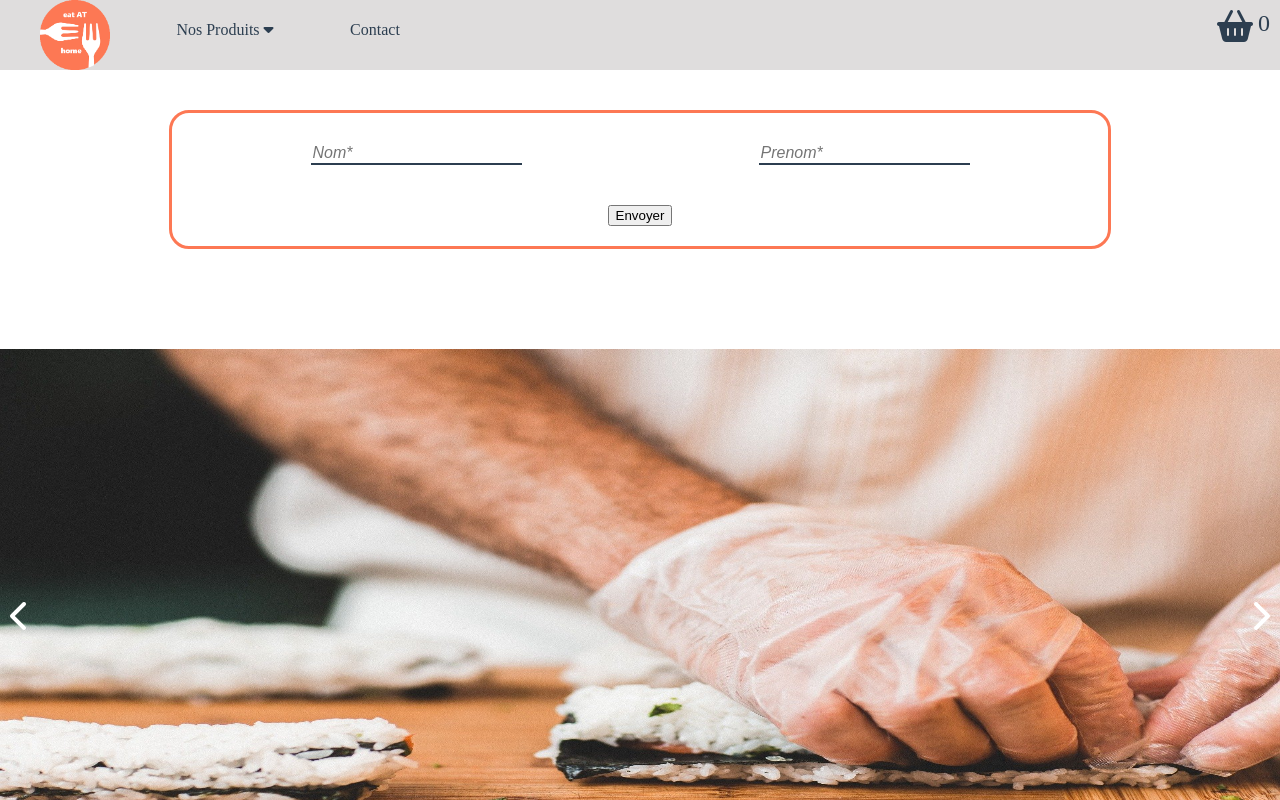
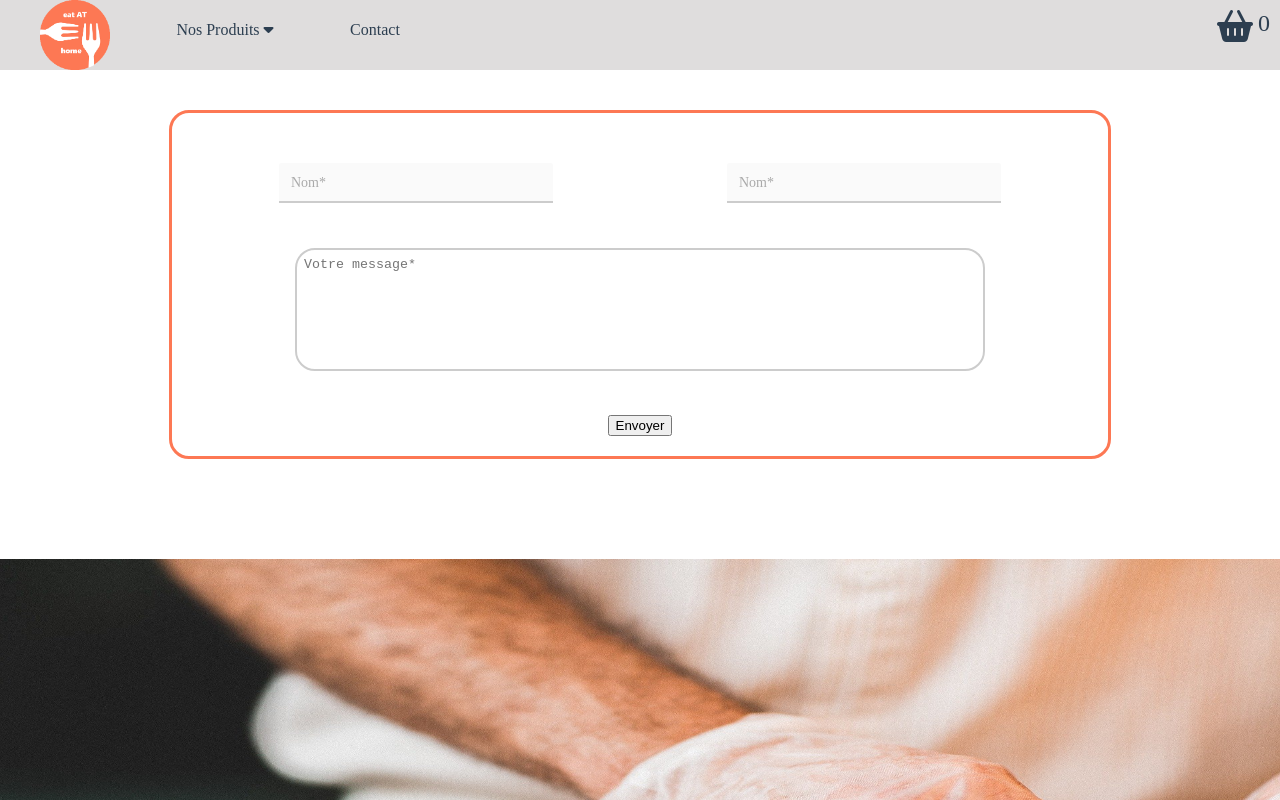
Before and after one commit to Tinquen59/eatAtHome, a Vue app: page /#/contact in a window 1280 px wide. Shown: the top 800 px of the page. Built offline with nearby package versions, Linux system fonts and the light colour scheme.

Commit message:
ajout du style pour les inputs et du textarea

```diff
--- a/src/views/Contact.vue
+++ b/src/views/Contact.vue
@@ -1,7 +1,7 @@
 <template>
   <div class="container">
     <form class="form">
-      <div class="form__field">
+      <!-- <div class="form__field">
         <input class="form__field--input"
           type="text"
           placeholder="Nom*"
@@ -12,6 +12,20 @@
           placeholder="Prenom*"
           v-model="prenom"
         />
+      </div> -->
+      <div class="form__field">
+        <label class="custom__field">
+          <input type="text" required/>
+          <span class="placeholder">Nom*</span>
+        </label>
+        <label class="custom__field">
+          <input type="text" required/>
+          <span class="placeholder">Nom*</span>
+        </label>
+      </div>
+
+      <div class="form__message">
+        <textarea name="" id="" rows="7" placeholder="Votre message*" required></textarea>
       </div>
 
       <div class="submit__form">
@@ -38,19 +52,6 @@ $color-bgc: #dfdddd;
 // $color-bgc: #83b860;
 $color-secondary: #2c3e50;
 
-::-webkit-input-placeholder {
-   font-style: italic;
-}
-:-moz-placeholder {
-   font-style: italic;
-}
-::-moz-placeholder {
-   font-style: italic;
-}
-:-ms-input-placeholder {
-   font-style: italic;
-}
-
 .container {
   display: flex;
   justify-content: center;
@@ -67,19 +68,88 @@ $color-secondary: #2c3e50;
     margin-top: 10px;
     display: flex;
     justify-content: space-around;
+  }
+  &__message {
+    text-align: center;
+    margin-top: 40px;
 
-    &--input {
-      border: none;
-      border-bottom: 2px solid $color-secondary;
-      font-size: 1rem;
-      transition-duration: 2s;
-      transition-property: ease;
-      &:focus {
-        border-color: #fd7854;
+    & textarea {
+      resize: none;
+      border-radius: 20px;
+      border: 2px solid #cccccc;
+      padding: 7px;
+      width: 75%;
+
+      &:required,&:invalid { box-shadow:none; }
+
+      &:focus, &:valid {
+        border-color: #222;
       }
     }
   }
 }
+
+
+
+// style input
+
+.custom__field {
+  position: relative;
+  font-size: 14px;
+  padding-top: 20px;
+  margin-bottom: 5px;
+
+  & input {
+    border: none;
+    -webkit-appearance: none;
+    -ms-appearance: none;
+    -moz-appearance: none;
+    appearance: none;
+    background: #f2f2f2;
+    padding: 12px;
+    border-radius: 3px;
+    width: 250px;
+    outline: none;
+    font-size: 14px;
+    border-radius: 0;
+    border-top-left-radius: 3px;
+    border-top-right-radius: 3px;
+    background:
+      linear-gradient(90deg, #222, #222) center bottom/0 0.15em no-repeat,
+      linear-gradient(90deg, #ccc, #ccc) left bottom/100% 0.15em no-repeat,
+      linear-gradient(90deg, #fafafa, #fafafa) left bottom/100% no-repeat;
+    transition: background-size 0.3s ease;
+
+    &:required,&:invalid { box-shadow:none; }
+  }
+
+  & .placeholder {
+    position: absolute;
+    left: 12px;
+    top: calc(50% + 10px);
+    transform: translateY(-50%);
+    color: #aaa;
+    transition:
+      top 0.3s ease,
+      color 0.3s ease,
+      font-size 0.3s ease;
+  }
+
+  & input:valid + .placeholder,
+  & input:focus + .placeholder {
+    top: 10px;
+    font-size: 10px;
+    color: #222;
+  }
+
+  & input:valid,
+  & input:focus {
+    background-size: 100% 0.15em, 100% 0.1em, 100%;
+  }
+}
+
+//
+
 
 .submit {
   &__form {
```
